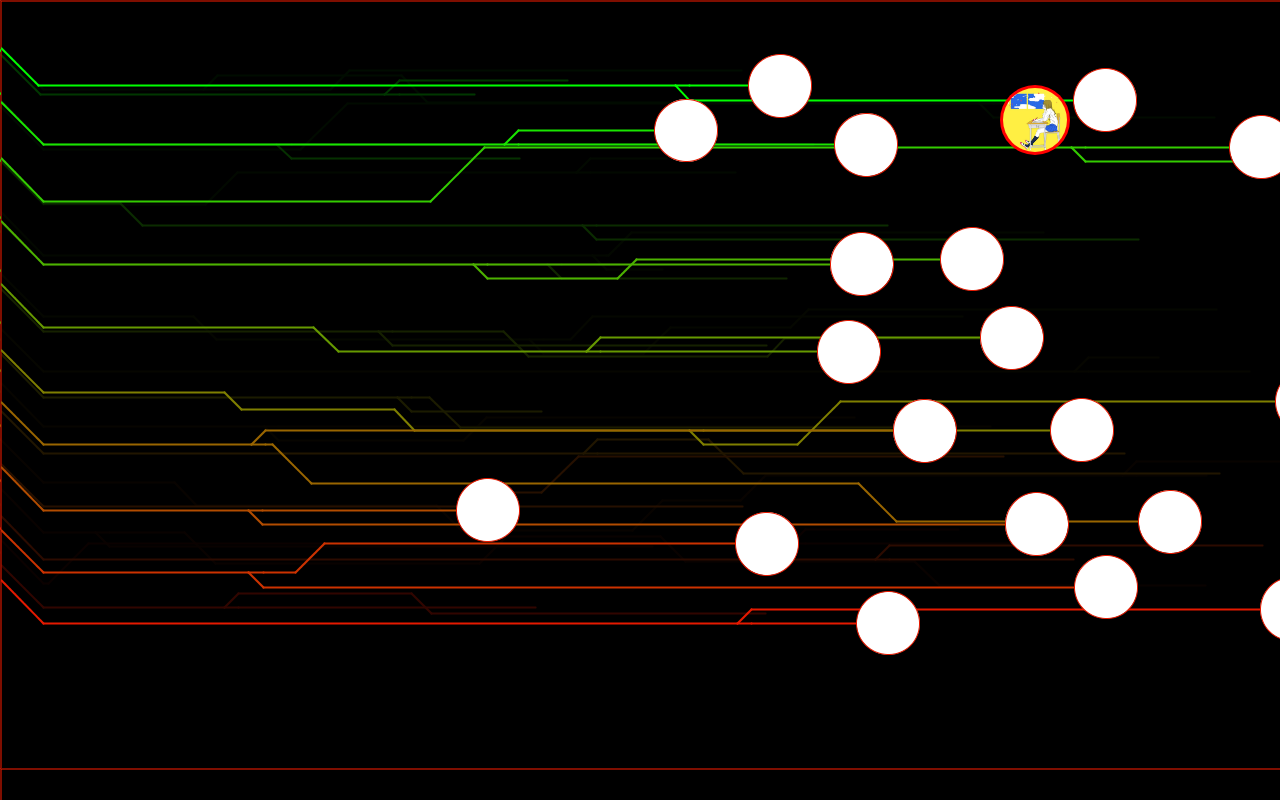
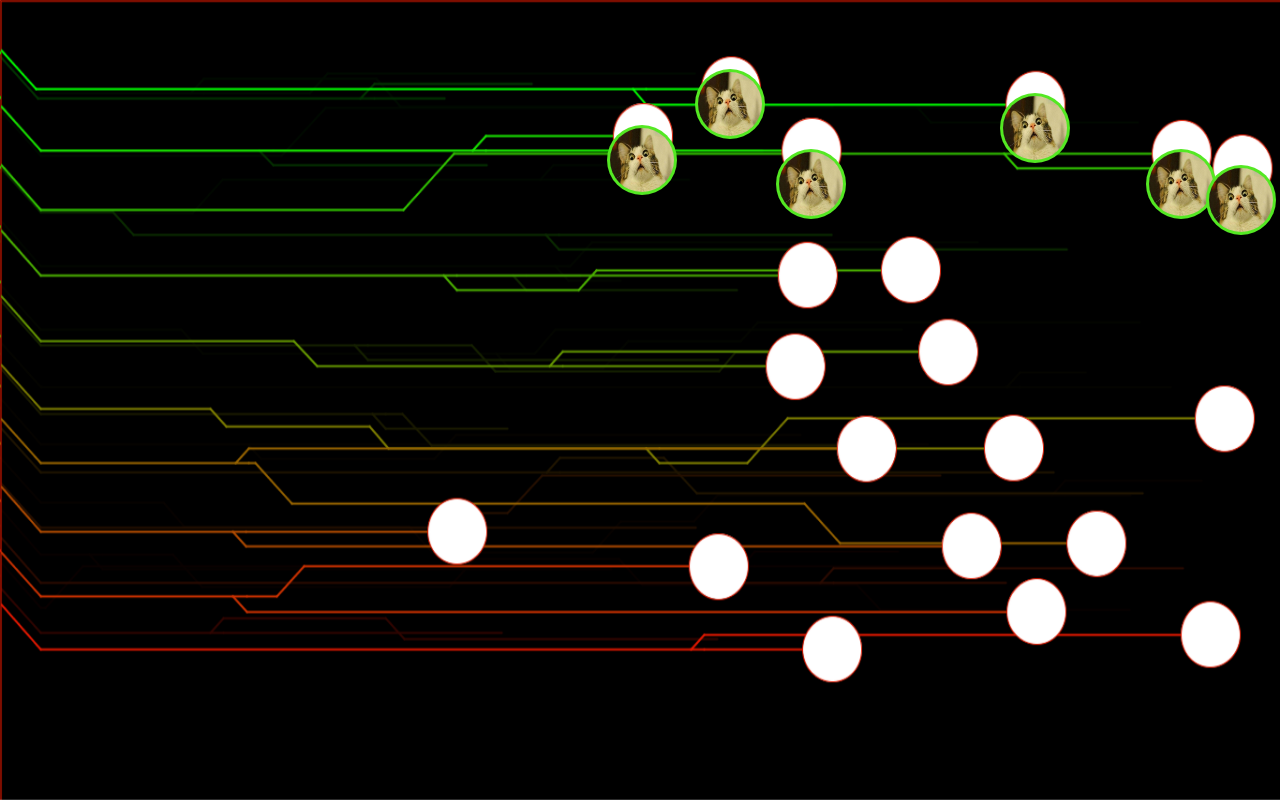
Before and after one commit to hackuc/makerspace, a PHP site: page /team.html in a window 1280 px wide. Run offline with PHP 8.4, Linux system fonts and the light colour scheme.

Commit message:
i need to fix the background and the positioning...

```diff
--- a/team.css
+++ b/team.css
@@ -1,6 +1,6 @@
-body{
+/*body{
 	background-image: url("backgrounds/CircuitImage4.png");
-}
+}*/
 @font-face {
 	font-family: 'Enriqueta';
 	src: url("fonts/Enriqueta-Regular.otf") format("opentype");
@@ -8,6 +8,28 @@ body{
 @font-face {
 	font-family: 'FiraSans';
 	src: url("fonts/FiraSans-Regular.otf") format("opentype");
+}
+
+img.bg{
+  /* Set rules to fill background*/
+  min-height: 100%;
+  min-width: 1024px;
+
+  /* Set up proportionate scaling */
+  width: 100%;
+  height: auto;
+
+  /* Set up positioning */
+  position: fixed;
+  top: 0;
+  left: 0;
+}
+
+@media screen and (max-width: 1024px) { /* Specific to this particular image*/
+  img.bg {
+    left: 50%;
+    margin-left: -512px;   /* 50% */
+  }
 }
 div.section:hover .innerHover, div.section:hover .centered{
 	opacity:1.0;
@@ -18,7 +40,7 @@ div.section:hover .innerHover, div.section:hover .centered{
      background: transparent;
      width: 300px;
 	 top: 68%;
-	 left: 50%;
+	 left: 20%;
 	 padding: 5px;
 	 transform: translate(-50%, -50%);
 }
@@ -29,7 +51,7 @@ div.section:hover .innerHover, div.section:hover .centered{
     position: center;
 	background: rgba(0, 0, 0, 0.5);
     top: 55%;
-    left: 50%;
+    left: 20%;
     /*width: 50px;
     height: 50px;*/
 	color:#ffffff;
@@ -41,17 +63,17 @@ div.section:hover .innerHover, div.section:hover .centered{
     /*opacity:1.0;
     filter:alpha(opacity=100); /** no transparency on hover *
 }*/
-.bubble{
+.gbubble{
 	position: absolute;
 	display: inline;
 	padding: 3px 3px 3px 3px;
 	width:64px;
 	height:64px;
 	border-radius:35px;
-	background: red /*center top no-repeat*/;
+	background: #54E823 /*center top no-repeat*/;
 	transform: translate(-50%, -50%);
 }
-.bubble:hover{
+.gbubble:hover{
 	width: 90px;
 	height: 90px;
 	padding: 5px 5px 5px 5px;
@@ -63,7 +85,7 @@ div.section:hover .innerHover, div.section:hover .centered{
 .centered {
   position: fixed;
   top: 30%;
-  left: 50%;
+  left: 20%;
   width:290px;
   height:290px;
   border-radius:150px;
@@ -74,27 +96,3 @@ div.section:hover .innerHover, div.section:hover .centered{
   opacity:0.0;
   filter:alpha(opacity=0);
 }
-
-
-/*.branch{
-  /* Set rules to fill background
-  background: "branch.png";
-  min-height: 100%;
-  min-width: 1024px;
-
-  /* Set up proportionate scaling
-  width: 100%;
-  height: auto;
-
-  /* Set up positioning
-  position: fixed;
-  top: 0;
-  left: 0;
-}
-
-@media screen and (max-width: 1024px) { /* Specific to this particular image
-  .branch {
-    left: 50%;
-    margin-left: -512px;   /* 50%
-  }
-}*/
--- a/team.html
+++ b/team.html
@@ -5,12 +5,24 @@
 	<link rel="stylesheet" type="text/css" href="team.css">
 </head>
 <body>
-	<img src="test.jpg" class="bubble" style="top:15%; left:80.83778%;">
+	<img class="bg" src="backgrounds/CircuitImage4.png">
+	<img src="cat.jpg" class="gbubble" style="top:16%; left:80.83778%;">
+	<img src="cat.jpg" class="gbubble" style="top:13%; left:57.031357%;">
+	<img src="cat.jpg" class="gbubble" style="top:20%; left:50.165512%;">
+	<img src="cat.jpg" class="gbubble" style="top:23%; left:63.32974%;">
+	<img src="cat.jpg" class="gbubble" style="top:23%; left:92.26004%;">
+	<img src="cat.jpg" class="gbubble" style="top:25%; left:96.98962%;">
+	<!--<img src="cat.jpg" class="gbubble" style="top:16%; left:80.83778%;">
+	<img src="cat.jpg" class="gbubble" style="top:16%; left:80.83778%;">
+	<img src="cat.jpg" class="gbubble" style="top:16%; left:80.83778%;">
+	<img src="cat.jpg" class="gbubble" style="top:16%; left:80.83778%;">-->
+
 	<div class="section">
-		<img src="test.jpg" class="centered">
+		<img src="cat.jpg" class="centered">
 		<div class ="myImage">
 			<div class="innerHover"><h1 align="center">first last</h1><p>What you see above is the four boxes from the previous section, in their default states. When you mouseover any of the boxes, however, the CSS transformation is applied as a one second animation. When the mouse moves away the animation is reversed, taking each box back to its original state.And we can do this without using JavaScript - only HTML and CSS! Here is the complete code for 'box 1' which slides to the right and back:</p></div>
 		</div>
 	</div>
+
 </body>
 </html>
```
Also changed, not shown: CircuitImage4.png (added), cat.jpg (added).
